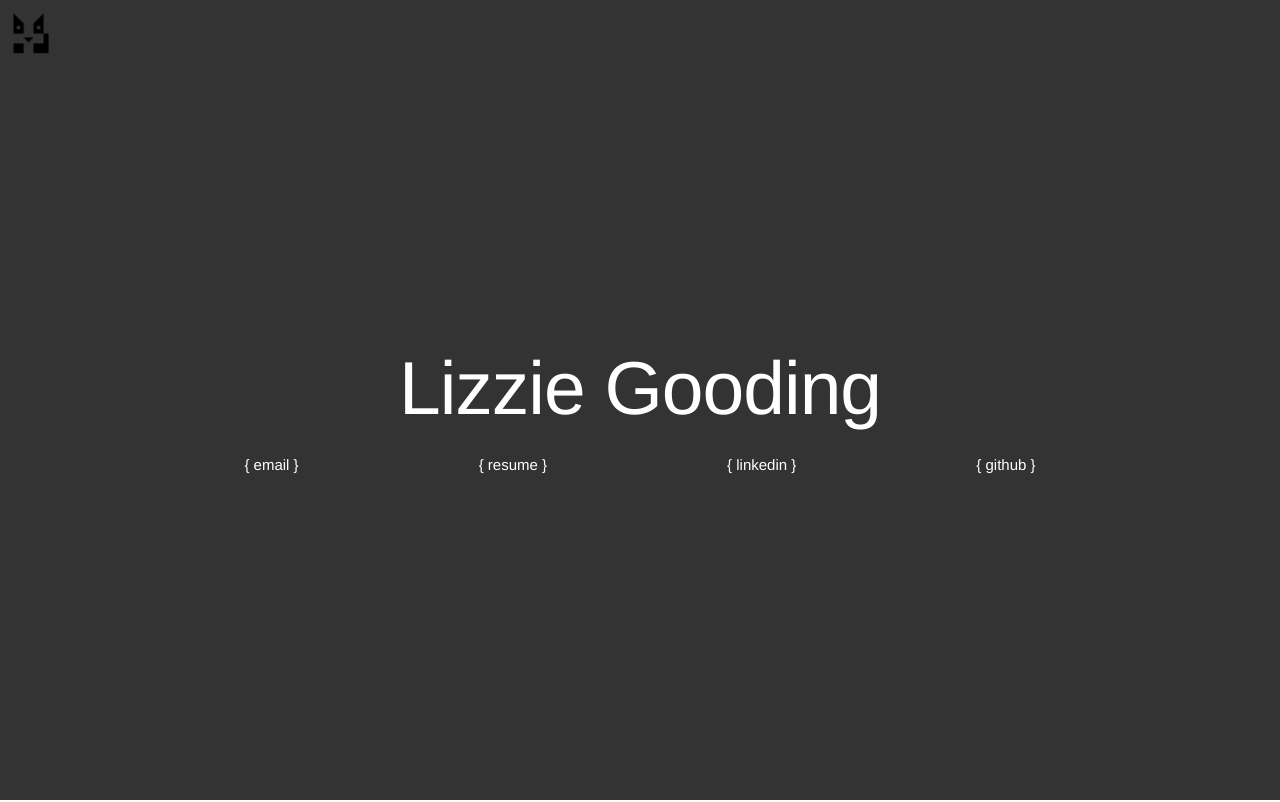
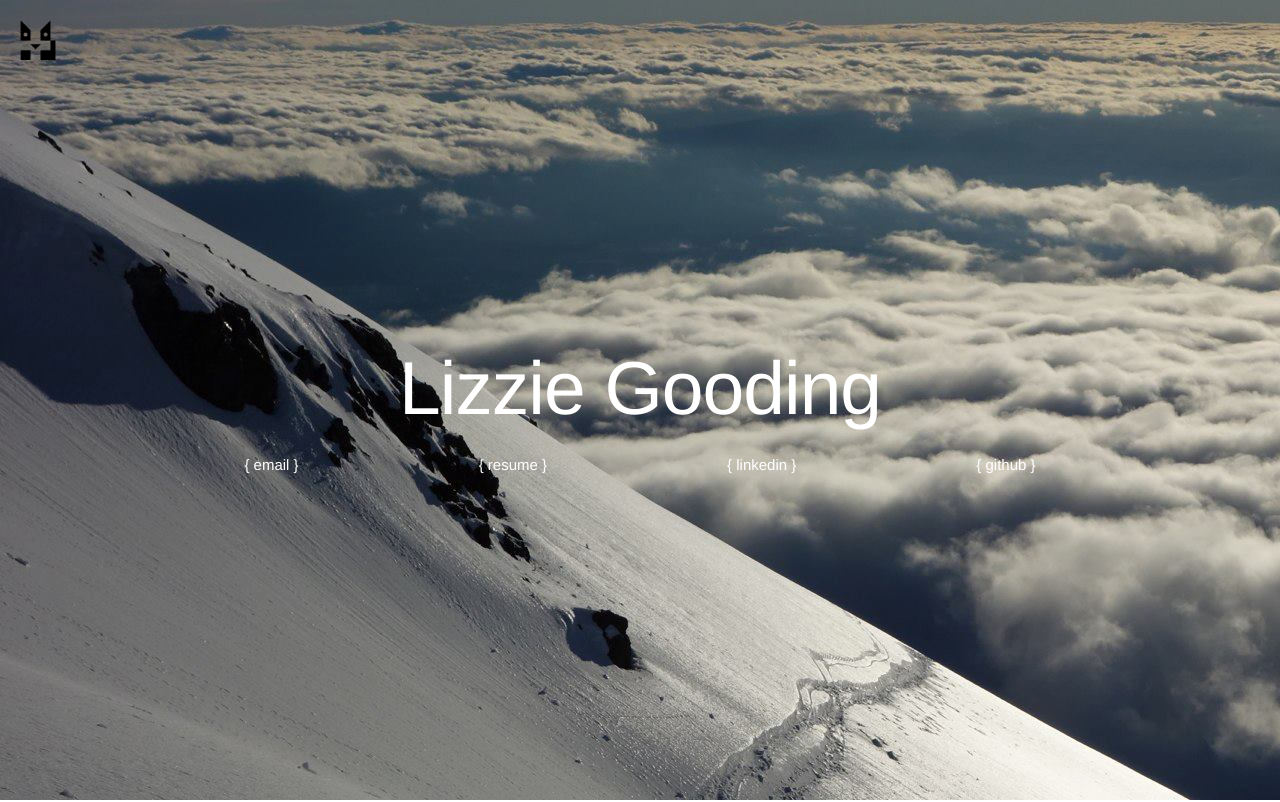
Before and after one commit to lizziegooding/Portfolio, a plain HTML site: page index.html in a window 1280 px wide. Shown: the top 802 px of the page. Drawn offline with nearby package versions, Linux system fonts and the light colour scheme.

Commit message:
Removed redundant CSS, added background image to landing page

```diff
--- a/css/base.css
+++ b/css/base.css
@@ -1,16 +1,16 @@
 * {
 	font-family: "Avenir Next", Helvetica, sans-serif;
   box-sizing: border-box;
-	text-align: left;
+	/*text-align: left;*/
 }
 
 body {
   margin: 0;
 }
 
-h1, h2, h3 {
-	font-family: "proxima-nova", "Avenir", Helvetica, "sans-serif";
-}
+/*h1, h2, h3 {
+	font-family: "proxima-nova", "Avenir Next", Helvetica, "sans-serif";
+}*/
 
 h1 {
 	font-size: 5rem;
@@ -22,7 +22,7 @@ a, a:link, a:active {
 }
 
 p {
-	line-height: 200%;
+	line-height: 2;
 }
 
 li {
@@ -39,3 +39,7 @@ section:nth-of-type(even) {
   background-color: white;
   color: rgb(51,51,51);
 }
+
+#home {
+	background-image: url("../images/background.jpg");
+}
--- a/css/layout.css
+++ b/css/layout.css
@@ -1,16 +1,16 @@
 section {
   height: 100vh;
   width: 100%;
-	padding: 7% 10.5% 7% 10.5%;
+	padding: 7% 10.5%;
   display: table;
   margin: 0;
-  max-width: none;
+  /*max-width: none;*/
 }
 
 footer {
 	background-color: rgb(77,77,77);
 	width: 100%;
-  height: auto;
+  /*height: auto;*/
   color: #c8c8c8;
   background-color: #505150;
   text-align: center;
@@ -22,7 +22,6 @@ footer {
   width: 100%;
   margin: 0 auto;
   padding: 0 20px;
-  box-sizing: border-box;
 	display: table-cell;
 	vertical-align: middle;
 }
--- a/css/module.css
+++ b/css/module.css
@@ -3,7 +3,7 @@ nav {
   top: 0;
   left: 0;
 	z-index: 100;
-  margin: 1%;
+  margin: 2rem;
 }
 
 nav img {
@@ -21,6 +21,7 @@ nav ul li ul {
   margin-left: 1rem;
 }
 
+/*TODO: review Treehouse background image properties*/
 .work-img {
 	position: relative;
   float: left;
@@ -33,6 +34,7 @@ nav ul li ul {
   background-size: cover;
 }
 
+/*TODO: create a third class, .dot to contain properties both .white and .black share*/
 .black {
 	height: 15px;
 	width: 15px;
@@ -41,6 +43,7 @@ nav ul li ul {
 	margin: 3px;
 	display: inline-block;
 }
+
 .white {
 	height: 15px;
 	width: 15px;
--- a/css/state.css
+++ b/css/state.css
@@ -1,4 +1,5 @@
 /*For all media larger than 420px (media other than mobile)*/
+/*TODO: increase screen width minimums, change font to rems or ems, test on mobile with Chro developer tools*/
 @media all and (min-width: 420px) {
 	#home .container h1 {
 		font-size: 500%;
--- a/index.html
+++ b/index.html
@@ -34,6 +34,7 @@
   <meta name="msapplication-TileImage" content="/ms-icon-144x144.png">
   <meta name="theme-color" content="#ffffff">
 
+  <!-- Create handlebars template for each featured skill -->
   <script id="skills-template" type="text/x-handlebars-template">
     <li class="sub-col">
       <div>{{skill}}</div>
@@ -78,10 +79,10 @@
           <li><a href="#about">ABOUT</a></li>
           <li><a href="#skills">SKILLS</a></li>
           <li><a href="#work">WORK</a>
-            <ul>
+            <!-- <ul>
               <li><a href="#web">WEB</a></li>
               <li><a href="#print">PRINT</a></li>
-            </ul>
+            </ul> -->
         </li>
         </ul>
     </nav>
```
Also changed, not shown: images/background.jpg (added). Lines whose indentation alone changed are shown as unchanged.
